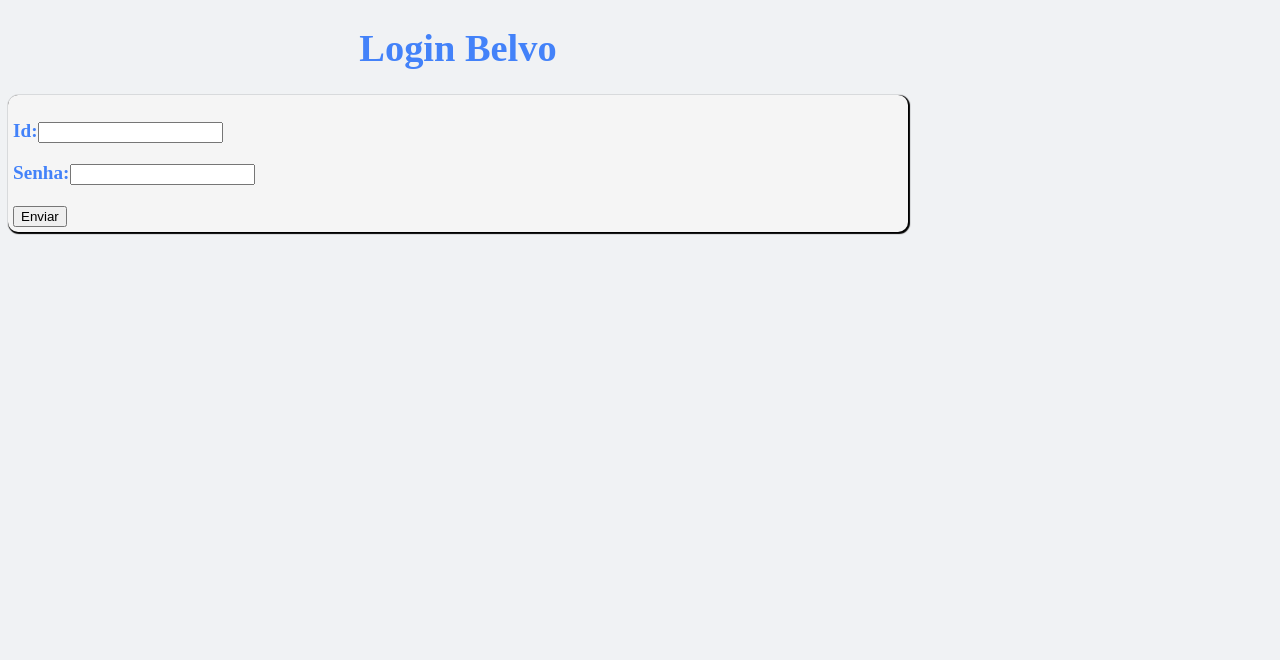
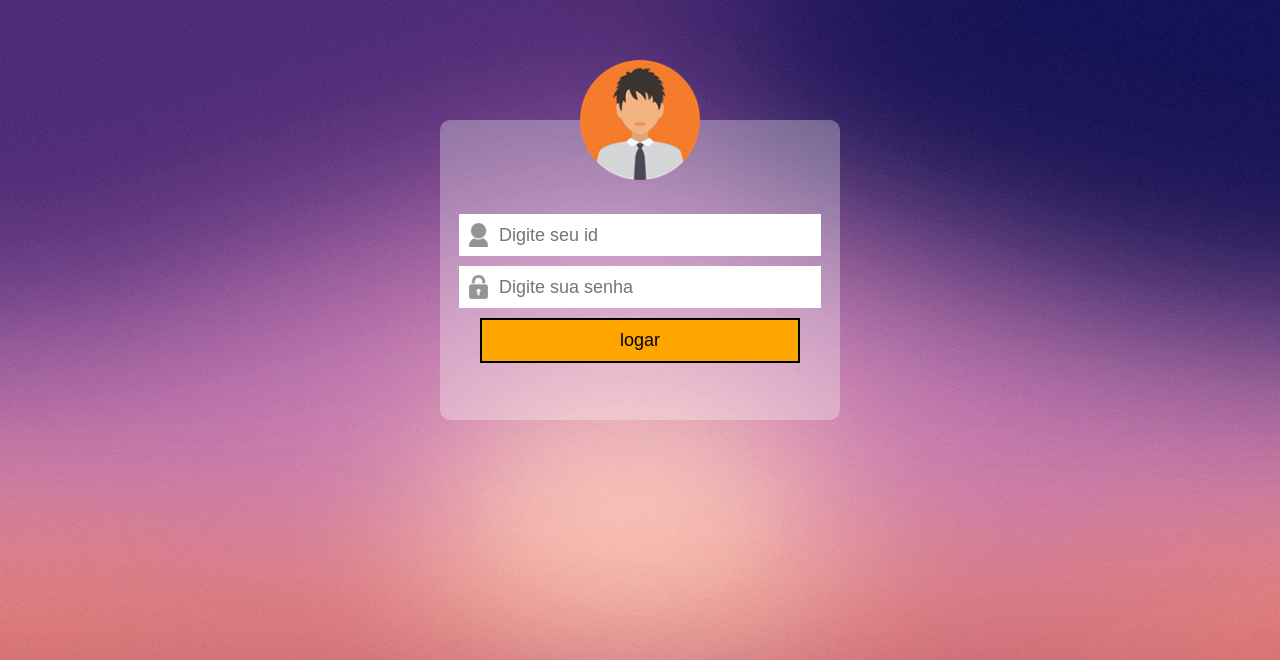
Before and after one commit to BrenoRobertDiogo/project-sandstorm, a Flask app: page /login in a window 1280 px wide. Shown: the top 660 px of the page. Run offline with Flask 2, Linux system fonts and the light colour scheme.

Commit message:
Alterações no login

```diff
--- a/main.py
+++ b/main.py
@@ -19,8 +19,9 @@
 
 @app.route('/login', methods=['POST', 'GET'])
 def login():
+    resp = make_response(render_template('login.html'))
     if request.method=='GET':
-        return render_template('login.html')
+        return resp#render_template('login.html')
     else:
         return msgError
 
@@ -33,22 +34,31 @@
         nome = request.form['idPessoa']           #id
         senha = request.form['senha']             #senha
         client = bibliotecas.chamar(nome, senha)  #Cazendo o client
-        x = [x for x in str(client)]
-        return x
+        #x = [x for x in str(client)]
+        #return str(x)
         contas = bibliotecas.retornaContas(client)#Contas que tem la
         tamanho = len(contas)                     #Quantas contas tem
 
+        #return str(contas)
         ###Fazendo os cookies
+        valor = str(contas[0])
+        #return valor
         resp = make_response(render_template('index.html', nome=contas, tamanho=tamanho))#Site a ser retornado
         resp.set_cookie('idPessoa', json.dumps(nome))#id
         resp.set_cookie('senhaPessoa', json.dumps(senha))#senha
-        resp.set_cookie('clientPessoa', json.dumps(client))
+        resp.set_cookie('teste', json.dumps(valor))#json.dumps(contas[0]))
+        for x in range(tamanho):
+            resp.set_cookie(f'id{x}', json.dumps(str(contas[x])))
+        cookie1 = request.cookies.get('idPessoa')
+        cookie3 = request.cookies.get('teste')
+        #resp.set_cookie('clientPessoa', json.dumps(client))
         return resp
 @app.route('/rota', methods=['POST', 'GET'])
 def rota():
     cookie1 = request.cookies.get('idPessoa')
     cookie2 = request.cookies.get('senhaPessoa')
-    return f"{cookie1}, {cookie2}"
+    cookie3 = request.cookies.get('teste')
+    return f"{cookie1}, {cookie2}, {cookie3}"
 
 
 @app.route("/link",methods=["POST", "GET"])
--- a/templates/css/login.css
+++ b/templates/css/login.css
@@ -1,25 +1,59 @@
+
 body{
-    background-color: #f0f2f4;
-    font: 1.2em "Times New Roman", Times, serif;
-    color: #4382f9;
-    width: 900px;
-    }
-.borda{
-    background-color: whitesmoke;
-    padding: 5px;
-    border: 10px none #ffffff ;
-    box-shadow: 1px 1px 1px 1px black;
+    font-family: "Trebuchet", Helvetica, sans-serif;
+    background: #4F4F4F url('../img/fundo.jpg') no-repeat top center;
+}
+#container{
+    width: 400px;
+    height: 300px;
+    background-color: rgba(255, 255, 255, 0.3);
     border-radius: 10px;
-    }
-.negrito{
-    font-weight: bolder;
-    }
-.centralizar{
+    margin: 0 auto;
+    margin-top: 120px;
     text-align: center;
-    }
-#menu{
-    padding: 10px;
-    background-color: honeydew;
-    color: #4382f9;
-    text-align: center;
+
 }
+#container img{
+    width: 120px;
+    height: 120px;
+    margin-top: -60px;
+    margin-bottom: 30px;
+}
+input{
+    height: 40px;
+    width: 80%;
+    font-size: 18px;
+    margin-bottom: 10px;
+    background-color: #fff;
+    padding-left: 40px;
+    border: none;
+    background-repeat: no-repeat;
+    background-position: 10px;
+    transition: all 1s;
+}
+
+input.idPessoa{
+    background-image: url("../img/icone-usuario.png");
+}
+
+input.senha{
+    background-image: url("../img/icone-cadeado.png");
+}
+
+input.submit{
+    color: black;
+    background-color: #FFA500;
+    border: 2px solid black;
+    padding: 5px 20px;
+    height: 45px;
+    transition-timing-function: linear;
+}
+
+input.submit:hover{
+    color: #696969;
+    background-color: #FF4500;
+    margin-bottom: 1px;
+    height: 50px;
+    width: 85%;
+    transition: all 1s;
+}
--- a/templates/css/styleInf.css
+++ b/templates/css/styleInf.css
@@ -56,6 +56,7 @@
 a:hover{
 	background: #f0f2f4e1;
 	color: black;
+    transition: all 1s
 }
 
 a:active{
@@ -82,3 +83,6 @@
 header.menu-principal{
     text-align: center;
 }
+#suasContas{
+    margin-top: 100px
+}
--- a/templates/index.html
+++ b/templates/index.html
@@ -16,11 +16,13 @@
         <div class="links-cabecalho">
             <a href="http://127.0.0.1:5000/transacoes" class="links">Transações</a>
             <a href="http://127.0.0.1:5000/link" class="links">Links / Instituições</a>
-            <a href="#" class="links">Bancos</a>
+            <a href="http://127.0.0.1:5000/rota" class="links">Bancos</a>
             <a href="http://127.0.0.1:5000/contato" class="links">Contato</a>
         </div>
 
+
     </header>
+    <div id="suasContas"><h1 >Suas contas: </h1></div>
 
     {% for x in range(tamanho) %}
 
--- a/templates/login.html
+++ b/templates/login.html
@@ -1,27 +1,38 @@
 <!DOCTYPE html>
 <html lang="pt-br">
 <head>
-        <meta charset="UTF-8">
+
+    <meta charset="utf-8">
     <meta name="viewport" content="width=device-width, initial-scale=1.0">
-        <title>Link</title>
     {% block css %}
         <link rel="stylesheet" href="templates/css/login.css">
+
+        <title> {% block title %} Login belvo {% endblock %} </title>
     {% endblock %}
 
 </head>
+<body>
+    <div id="container">
 
-    <body>
-        <h1 class="centralizar">Login Belvo</h1>
+        <img src="templates/img/perfil.png">
 
-        <div class="borda">
+
         <form action="http://127.0.0.1:5000/dados" method="POST">
-                <p> <strong>Id:</strong><input type="text" name="idPessoa" id="idPessoa"></p>
-                <p></p><strong>Senha:</strong><input type="password" name="senha" id="senha"></p>
+            <div>
+                <input type="text" class="idPessoa" name="idPessoa" id="idPessoa" placeholder="Digite seu id">
 
-            <button type="submit">Enviar</button>
+            </div>
+
+            <div>
+                <input type="password" class="senha" name="senha" id="senha" placeholder="Digite sua senha">
+
+            </div>
+
+            <div>
+                <input type="submit" class="submit" value="logar">
+
+            </div>
         </form>
     </div>
-
 </body>
-
 </html>
```
Also changed, not shown: templates/img/._fundo.jpg (added), templates/img/._icone-cadeado.png (added), templates/img/._icone-usuario.png (added), templates/img/._perfil.png (added), templates/img/fundo.jpg (added), templates/img/icone-cadeado.png (added), templates/img/icone-usuario.png (added), templates/img/perfil.png (added), 2 other files. Lines whose indentation alone changed are shown as unchanged.
